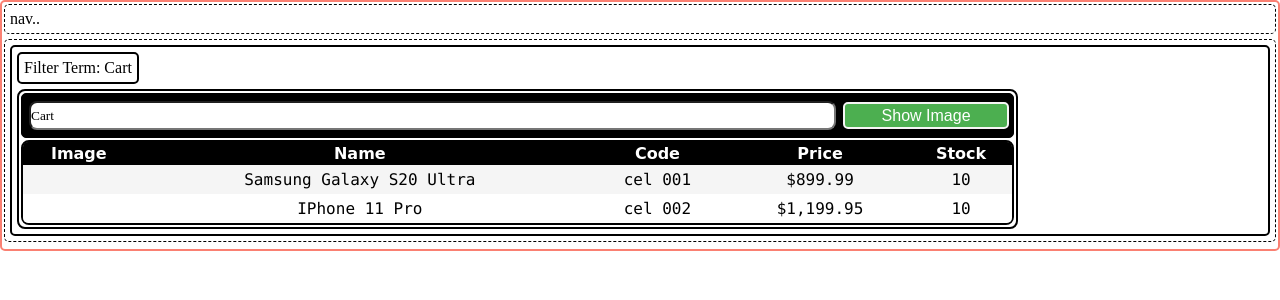
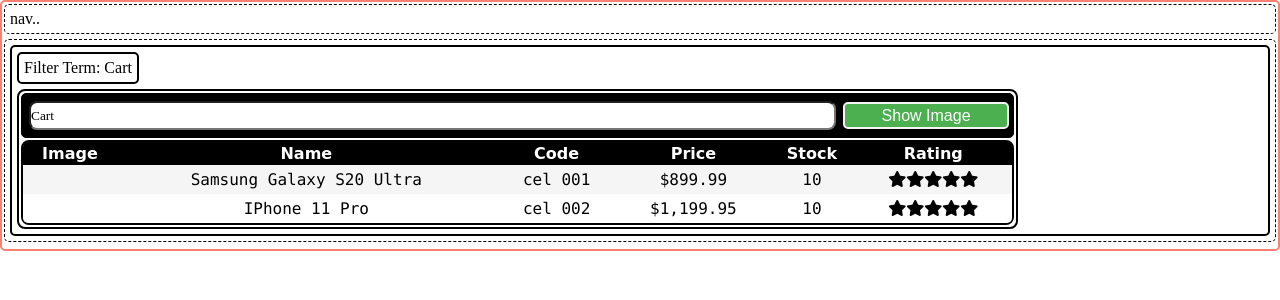
Before and after one commit to gmaxn/NgFromScratch, an Angular app: page / in a window 1280 px wide. Shown: the top 300 px of the page. Built offline with nearby package versions, Linux system fonts and the light colour scheme.

Commit message:
added nested component

```diff
--- a/package.json
+++ b/package.json
@@ -19,6 +19,10 @@
     "@angular/platform-browser": "~10.0.14",
     "@angular/platform-browser-dynamic": "~10.0.14",
     "@angular/router": "~10.0.14",
+    "@fortawesome/angular-fontawesome": "^0.7.0",
+    "@fortawesome/fontawesome-free": "^5.14.0",
+    "@fortawesome/fontawesome-svg-core": "^1.2.28",
+    "@fortawesome/free-solid-svg-icons": "^5.13.0",
     "rxjs": "~6.5.5",
     "tslib": "^2.0.0",
     "zone.js": "~0.10.3"
--- a/src/app/product/product.component.html
+++ b/src/app/product/product.component.html
@@ -24,6 +24,7 @@
                     <th>Code</th>
                     <th>Price</th>
                     <th>Stock</th>
+                    <th>Rating</th>
                 </thead>
 
                 <tbody>
@@ -36,6 +37,7 @@
                         <td>{{ product.productCode | lowercase | convertToSpaces: '-' }}</td>
                         <td>{{ product.price | currency: 'USD' : 'symbol' : '1.2-2' }}</td>
                         <td>{{ product.stock }}</td>
+                        <td><app-star></app-star></td>
                     </tr>
                 </tbody>
 
--- a/src/app/product/product.component.ts
+++ b/src/app/product/product.component.ts
@@ -31,6 +31,7 @@ export class ProductComponent {
       "releaseDate": "March 18, 2019",
       "price": 899.99,
       "stock": 10,
+      "rating": 4.8,
       "imageUrl": "https://encrypted-tbn0.gstatic.com/images?q=tbn%3AANd9GcTe6EIEuqMIN5i6DRh5hZnf4T9VQd_kTd303w&usqp=CAU"
     },
     {
@@ -39,6 +40,7 @@ export class ProductComponent {
       "productCode": "CEL-002",
       "releaseDate": "January 15, 2019",
       "price": 1199.95,
+      "rating": 4.7,
       "stock": 10,
       "imageUrl": "https://cdn.shopify.com/s/files/1/0423/0427/4589/products/Iphone-11pro2_f22990b2-ad6a-4685-a793-0d368fac1768_1024x1024@2x.png?v=1597821135"
     }
--- a/src/app/product/product.ts
+++ b/src/app/product/product.ts
@@ -4,6 +4,7 @@ export interface IProduct {
     productCode: string;
     releaseDate: string;
     price: number;
+    rating: number;
     stock: number;
     imageUrl: string;
 }
@@ -15,6 +16,7 @@ export class Product implements IProduct {
                 public productCode: string,
                 public releaseDate: string,
                 public price: number,
+                public rating: number,
                 public stock: number,
                 public imageUrl: string) {
 
--- /dev/null
+++ b/src/app/shared/star/star.component.css
@@ -0,0 +1,6 @@
+.crop {
+    overflow: hidden;
+}
+div {
+    cursor: pointer;
+}
--- /dev/null
+++ b/src/app/shared/star/star.component.html
@@ -0,0 +1,11 @@
+<div class="crop"
+    [style.width.px]="starWidth"
+    [title]="rating">
+    <div>
+      <span class="fa fa-star"></span>
+      <span class="fa fa-star"></span>
+      <span class="fa fa-star"></span>
+      <span class="fa fa-star"></span>
+      <span class="fa fa-star"></span>
+    </div>
+</div>
--- /dev/null
+++ b/src/app/shared/star/star.component.ts
@@ -0,0 +1,16 @@
+import { Component, OnChanges } from '@angular/core';
+
+@Component({
+  selector: 'app-star',
+  templateUrl: './star.component.html',
+  styleUrls: ['./star.component.css']
+})
+export class StarComponent implements OnChanges {
+
+  rating: number = 4;
+  starWidth: number;
+
+  ngOnChanges(): void {
+    this.starWidth = this.rating * 75 / 5;
+  }
+}
--- a/src/styles.css
+++ b/src/styles.css
@@ -1,4 +1,5 @@
 /* You can add global styles to this file, and also import other style files */
+@import "../node_modules/@fortawesome/fontawesome-free/css/all.css";
 * {
     margin:0;
     padding:0;
```
Also changed, not shown: src/app/app.module.ts (+6 -2 lines), 2 other files (tests, documents, lock files or other folders).
